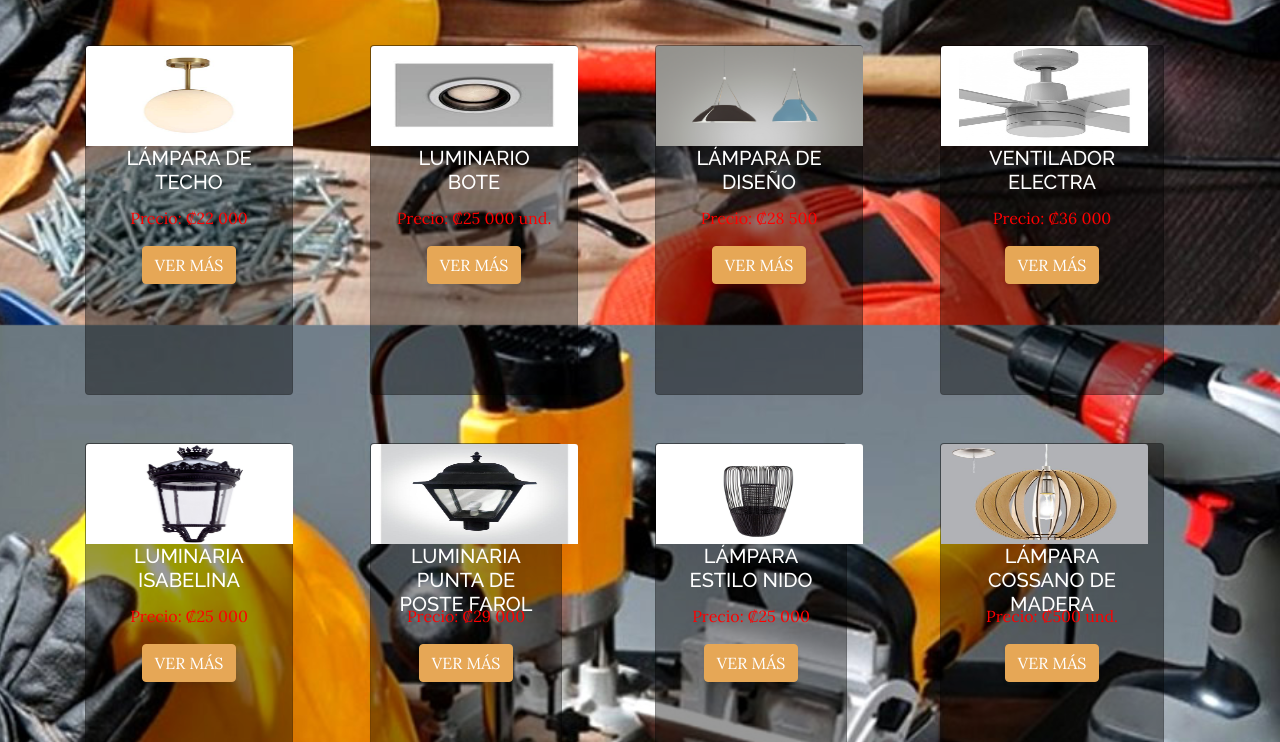
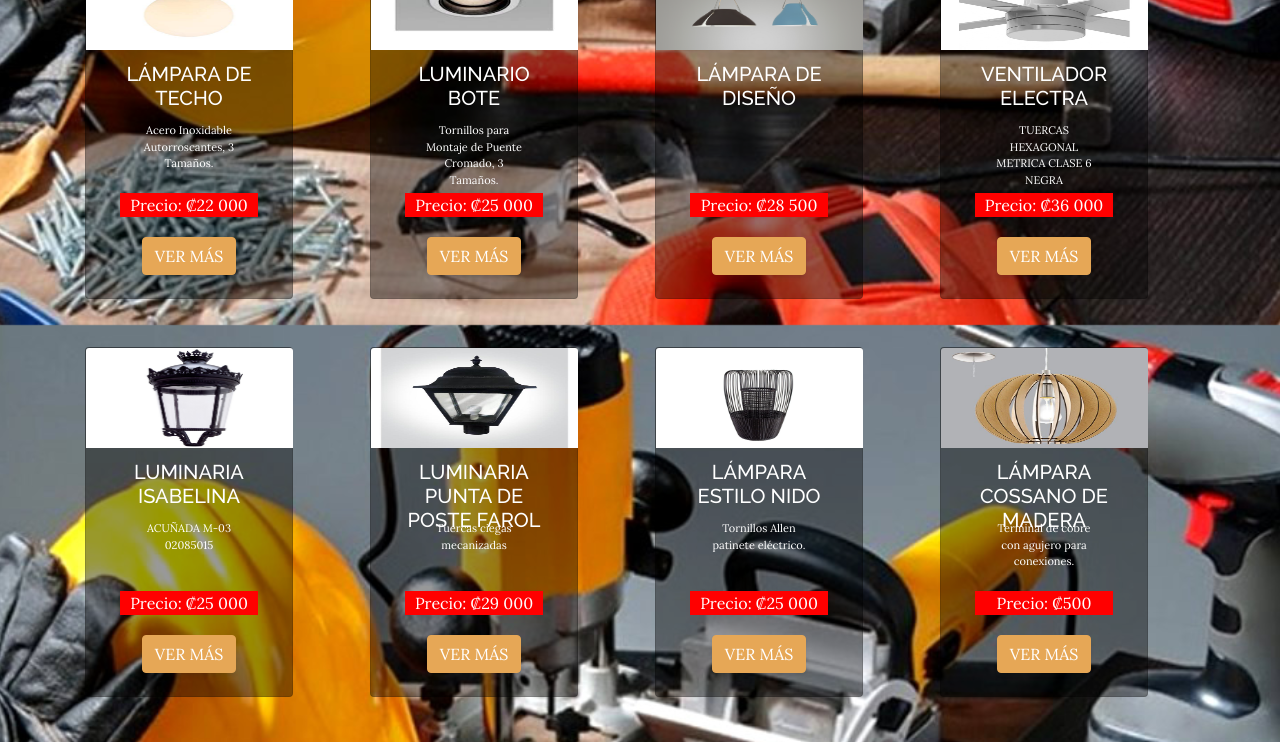
Before and after one commit to Roxer15/Investigaci-n, a plain HTML site: page Trabajo de Investigación Boostrap/Sitio Web/productos/acabados.html in a window 1280 px wide. Shown: the part 475-1217 px from the top of the page. Drawn offline with nearby package versions, Linux system fonts and the light colour scheme.

Commit message:
modificacion de acabados y correción de cerrajeria

```diff
--- a/Trabajo de Investigación Boostrap/Sitio Web/productos/acabados.html
+++ b/Trabajo de Investigación Boostrap/Sitio Web/productos/acabados.html
@@ -112,14 +112,9 @@
 
  <section class="">
       <br></br>
-        <div class="row justify-content-center coss">
-          <div class="col-md-3">
-
-
-                <br></br>
+        <div class="row justify-content-center">
               <h1 class="co">ACABADOS</h1>
             <br></br>
-          </div>
         </div>
 
     </section>
@@ -127,14 +122,13 @@
 <div class="row">
  <div class="col-lg-3 col-sm-12">
     <br></br>
-    <div class="card" style="width: 13rem;">
-      <img src="../../Sitio Web/img/h1.jpg" class="card-img-top" alt="..." width="400" height="300">
-      <div class="card-text">
+    <div class="card" >
+      <img src="../../Sitio Web/img/h1.jpg" class="card-img-top" alt="...">
+      <div class="card-body">
         <center>
         <h5 class="card-title">LÁMPARA DE TECHO</h5>
-        <!--<p class="card-text">Acero Inoxidable Autorroscantes, 3 Tamaños.</p>-->
-        <p style="color:red;" class="card-text">Precio: ₡22 000</p>
-
+        <p class="card-text" id="descripcion">Acero Inoxidable Autorroscantes, 3 Tamaños.</p>
+        <p class="card-text" id="precio">Precio: ₡22 000</p>
         <a href="#" class="btn btn-primary">VER MÁS</a></center>
       </div>
     </div>
@@ -142,13 +136,13 @@
 
 <div class="col-lg-3 col-sm-12">
     <br></br>
-    <div class="card" style="width: 13rem;">
-      <img src="../../Sitio Web/img/h2.jfif" class="card-img-top" alt="..." width="400" height="300">
-      <div class="card-text">
+    <div class="card">
+      <img src="../../Sitio Web/img/h2.jfif" class="card-img-top" alt="...">
+      <div class="card-body">
         <center>
         <h5 class="card-title">LUMINARIO BOTE</h5>
-        <!--<p class="card-text">Tornillos para Montaje de Puente Cromado, 3 Tamaños.</p>-->
-        <p style="color:red;" class="card-text">Precio: ₡25 000 und.</p>
+        <p class="card-text" id="descripcion">Tornillos para Montaje de Puente Cromado, 3 Tamaños.</p>
+        <p class="card-text" id="precio">Precio: ₡25 000</p>
         <a href="#" class="btn btn-primary">VER MÁS</a></center>
       </div>
     </div>
@@ -156,13 +150,13 @@
 
  <div class="col-lg-3 col-sm-12">
     <br></br>
-    <div class="card" style="width: 13rem;">
-      <img src="../../Sitio Web/img/h3.jpg" class="card-img-top" alt="..." width="400" height="300">
-      <div class="card-text">
+    <div class="card">
+      <img src="../../Sitio Web/img/h3.jpg" class="card-img-top" alt="...">
+      <div class="card-body">
         <center>
-    <h5 class="card-title">LÁMPARA DE DISEÑO</h5>
-           <!-- <p class="card-text"></p>-->
-        <p style="color:red;" class="card-text">Precio: ₡28 500</p>
+    <h5 class="card-title" >LÁMPARA DE DISEÑO</h5>
+        <p class="card-text" id="descripcion"></p>
+        <p class="card-text" id="precio">Precio: ₡28 500</p>
         <a href="#" class="btn btn-primary">VER MÁS</a></center>
       </div>
     </div>
@@ -170,13 +164,13 @@
 
   <div class="col-lg-3 col-sm-12">
     <br></br>
-    <div class="card" style="width: 14rem;">
-      <img src="../../Sitio Web/img/h4.jpg" class="card-img-top" alt="..." width="400" height="300">
-      <div class="card-text">
+    <div class="card">
+      <img src="../../Sitio Web/img/h4.jpg" class="card-img-top" alt="...">
+      <div class="card-body">
         <center>
         <h5 class="card-title">VENTILADOR ELECTRA</h5>
-        <!--<p class="card-text">TUERCAS HEXAGONAL METRICA CLASE 6 NEGRA</p>-->
-        <p style="color:red;" class="card-text">Precio: ₡36 000</p>
+        <p class="card-text" id="descripcion">TUERCAS HEXAGONAL METRICA CLASE 6 NEGRA</p>
+        <p class="card-text" id="precio">Precio: ₡36 000</p>
         <a href="#" class="btn btn-primary">VER MÁS</a></center>
       </div>
     </div>
@@ -184,14 +178,14 @@
 
  <div class="col-lg-3 col-sm-12">
     <br></br>
-    <div class="card" style="width: 13rem;">
+    <div class="card">
 
-      <img src="../../Sitio Web/img/h5.jpg" class="card-img-top" alt="..." width="400" height="300">
-      <div class="card-text">
+      <img src="../../Sitio Web/img/h5.jpg" class="card-img-top" alt="...">
+      <div class="card-body">
         <center>
         <h5 class="card-title">LUMINARIA ISABELINA</h5>
-        <!--<p class="card-text">ACUÑADA M-03 02085015</p>-->
-        <p style="color:red;" class="card-text">Precio: ₡25 000</p>
+        <p class="card-text" id="descripcion">ACUÑADA M-03 02085015</p>
+        <p class="card-text" id="precio">Precio: ₡25 000</p>
         <a href="#" class="btn btn-primary">VER MÁS</a></center>
       </div>
     </div>
@@ -199,13 +193,13 @@
 
  <div class="col-lg-3 col-sm-12">
     <br></br>
-    <div class="card" style="width: 12rem;">
-      <img src="../../Sitio Web/img/h6.jpg" class="card-img-top" alt="..." width="400" height="300">
-      <div class="card-text">
+    <div class="card">
+      <img src="../../Sitio Web/img/h6.jpg" class="card-img-top" alt="...">
+      <div class="card-body">
         <center>
         <h5 class="card-title">LUMINARIA PUNTA DE POSTE FAROL</h5>
-       <!-- <p class="card-text">Tuercas ciegas mecanizadas</p>-->
-        <p class="card-text" style="color:red;">Precio: ₡29 000</p>
+       <p class="card-text" id="descripcion">Tuercas ciegas mecanizadas</p>
+        <p class="card-text" id="precio">Precio: ₡29 000</p>
         <a href="#" class="btn btn-primary">VER MÁS</a></center>
       </div>
     </div>
@@ -213,13 +207,13 @@
 
  <div class="col-lg-3 col-sm-12">
     <br></br>
-    <div class="card" style="width: 12rem;">
-      <img src="../../Sitio Web/img/h7.jpg" class="card-img-top" alt="..." width="400" height="300">
-      <div class="card-text">
+    <div class="card">
+      <img src="../../Sitio Web/img/h7.jpg" class="card-img-top" alt="...">
+      <div class="card-body">
         <center>
         <h5 class="card-title">LÁMPARA ESTILO NIDO</h5>
-        <!--<p class="card-text">Tornillos Allen patinete eléctrico.</p>-->
-        <p style="color:red;" class="card-text">Precio: ₡25 000 </p>
+        <p class="card-text" id="descripcion">Tornillos Allen patinete eléctrico.</p>
+        <p class="card-text" id="precio">Precio: ₡25 000 </p>
         <a href="#" class="btn btn-primary">VER MÁS</a></center>
       </div>
     </div>
@@ -227,14 +221,14 @@
 
  <div class="col-lg-3 col-sm-12">
     <br></br>
-    <div class="card" style="width: 14rem;">
-      <img src="../../Sitio Web/img/h8.jpg" class="card-img-top" alt="..." width="400" height="300">
-      <div class="card-text">
+    <div class="card">
+      <img src="../../Sitio Web/img/h8.jpg" class="card-img-top" alt="...">
+      <div class="card-body">
         <center>
         <h5 class="card-title">LÁMPARA COSSANO DE MADERA</h5>
-       <!--<p class="card-text">Terminal de cobre con agujero para conexiones.</p>-->
-        <p style="color:red;" class="card-text">Precio: ₡500 und.</p>
-        <a href="#" class="btn btn-primary">VER MÁS</a></center>
+       <p class="card-text" id="descripcion">Terminal de cobre con agujero para conexiones.</p>
+       <p  class="card-text" id="precio">Precio: ₡500 </p>
+       <a href="#" class="btn btn-primary">VER MÁS</a></center>
       </div>
     </div>
     <br></br>
```
Also changed, not shown: Trabajo de Investigación Boostrap/Sitio Web/productos/cerrajeria.html (+1 -1 lines).
